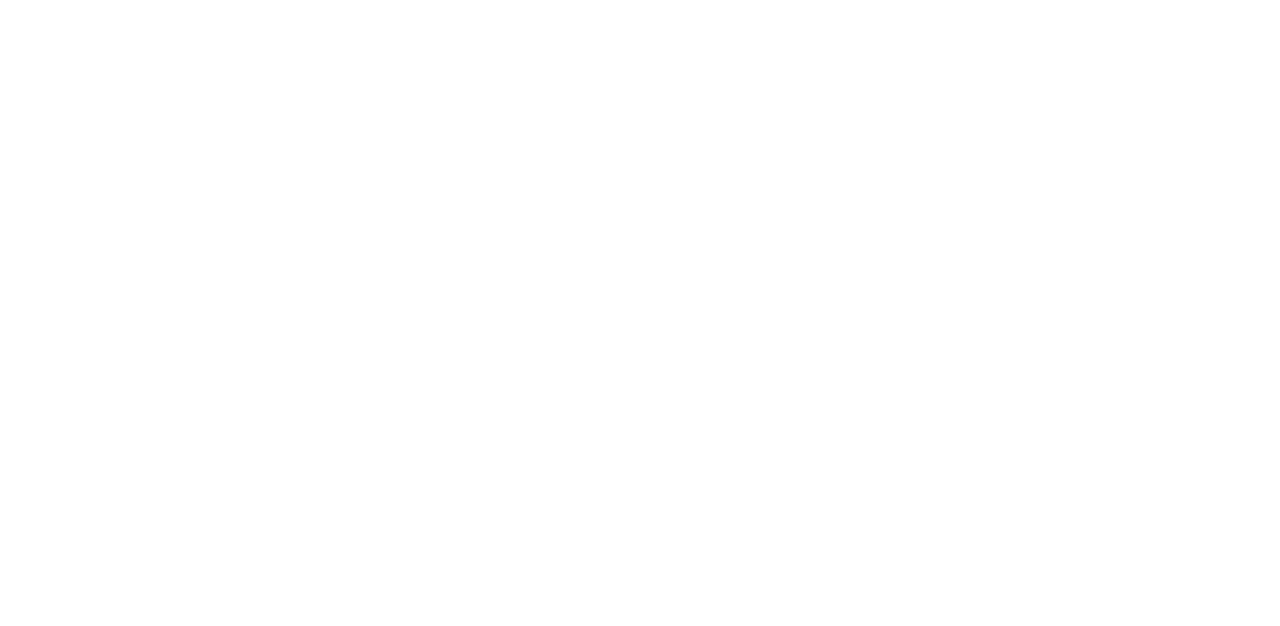
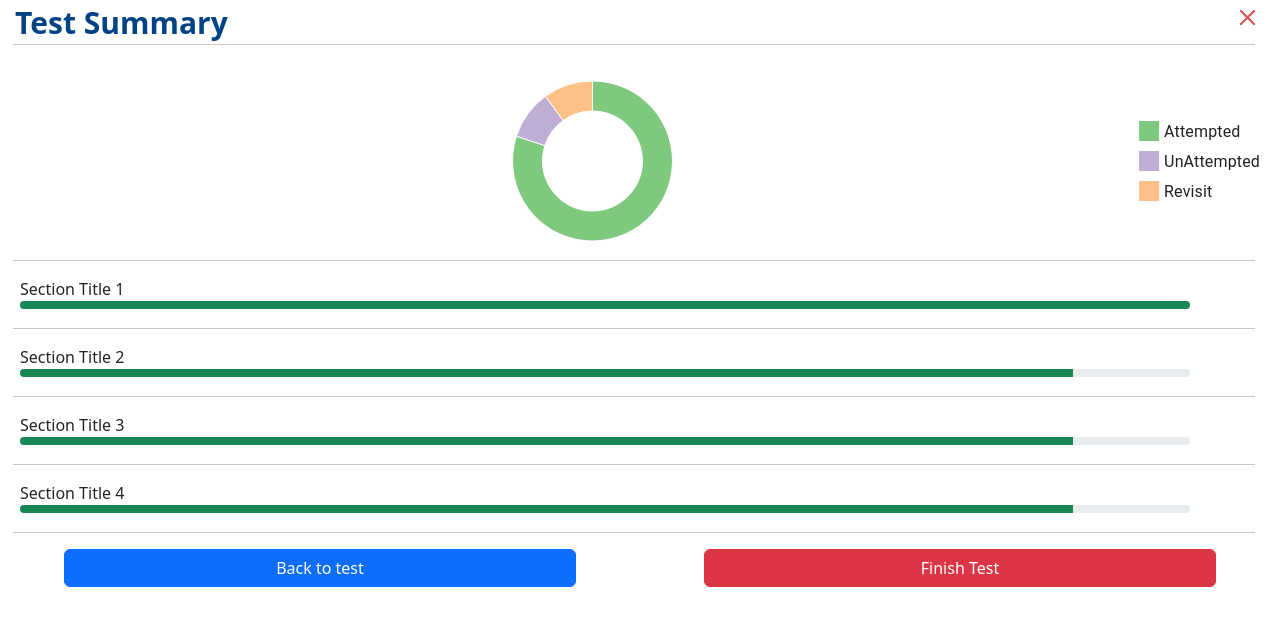
Before and after one commit to uma-qb/Assessment, a React (Create React App) app: page /summary in a window 1280 px wide. Before the commit this address had no page. Shown: the top 626 px of the page. Built offline with nearby package versions, Linux system fonts and the light colour scheme.

Commit message:
summary page implemented

```diff
--- a/src/App.js
+++ b/src/App.js
@@ -11,8 +11,8 @@
 import QuizFirstPage from './QuizPages/QuizFirstPage';
 import WebCam from './webcam';
 import TestPage from './Test/TestPage';
-
-
+import SummaryPage from './Summary/SummaryPage';
+import Feedback from './Summary/Feedback';
 
 function App() {
   return (
@@ -29,6 +29,8 @@
         <Route path='/quizfirstpage' element={<QuizFirstPage/>}/>
         <Route path='/web' element={<WebCam/>}/>
         <Route path="/test" element={<TestPage/>}/>
+        <Route path='summary' element={<SummaryPage/>}/>
+        <Route path='feedback' element={<Feedback/>}/>
       </Routes>
     </Router>
 
--- /dev/null
+++ b/src/Summary/Feedback.js
@@ -0,0 +1,30 @@
+import React from 'react';
+import Button from 'react-bootstrap/Button';
+import Form from 'react-bootstrap/Form';
+import InputGroup from 'react-bootstrap/InputGroup';
+
+const Feedback = () => {
+  const handleSubmit = () => {
+    alert('Test completed successfully');
+  };
+
+  return (
+    <div>
+      <div className="heading">
+        Feedback
+      </div>
+      <hr className='hrLine' />
+      <div style={{ margin: "25px" }}>
+        <InputGroup>
+          <InputGroup.Text>With textarea</InputGroup.Text>
+          <Form.Control as="textarea" aria-label="With textarea" />
+        </InputGroup>
+      </div>
+      <Button onClick={handleSubmit} style={{ margin: "20px", textAlign: "center" }}>
+        Submit
+      </Button>
+    </div>
+  );
+}
+
+export default Feedback;
--- /dev/null
+++ b/src/Summary/Summary.css
@@ -0,0 +1,15 @@
+.heading{
+    color: #004384;
+    font-weight: bold;
+    font-size: 30px;
+    margin-left: 15px;
+}
+.hrLine{
+    margin-top: -1px;
+    margin-left:13px;
+    margin-right: 25px;
+}
+.sectionTitle{
+    margin-left:  20px;
+    margin-right: 20px;
+}
--- /dev/null
+++ b/src/Summary/SummaryPage.js
@@ -0,0 +1,99 @@
+import React, {  } from 'react';
+import { BsX } from "react-icons/bs";
+import './Summary.css'
+import { PieChart } from '@mui/x-charts/PieChart';
+import ProgressBar from 'react-bootstrap/ProgressBar';
+import Button from 'react-bootstrap/Button';
+import { useNavigate } from 'react-router-dom';
+
+const SummaryPage = ({ attemptedCount, totalQuestions, revisitCount }) => {
+  const unattemptedCount = totalQuestions - attemptedCount;
+
+  const data = {
+    labels: ['Attempted', 'Unattempted', 'Revisit'],
+    datasets: [
+      {
+        data: [attemptedCount, unattemptedCount, revisitCount],
+        backgroundColor: ['#36A2EB', '#FF6384', '#FFCE56'],
+        hoverBackgroundColor: ['#36A2EB', '#FF6384', '#FFCE56']
+      }
+    ]
+  };
+
+  const data1 = [
+    { label: 'Attempted', value: 800 },
+    { label: 'UnAttempted', value: 100 },
+    { label: 'Revisit', value: 100 },
+  ];
+  const navigate = useNavigate();
+
+   const handleBack = () =>{
+    navigate('/test', {
+    });
+   }
+
+   const handleTest = () =>{
+    navigate('/feedback', {
+    });
+   }
+
+
+    return (
+        <div>
+            <div className="heading">
+            Test Summary <BsX onClick={handleBack}style={{width:"35px",height:"35px",color:"#DD5353",float:"right",marginRight:"15px"}}/>
+            </div>
+            <hr className='hrLine' />
+      <PieChart
+      colors={['#7FC97F', '#BEAED4', '#FDC086']}
+      series={[
+        {
+          outerRadius: 80,
+          innerRadius: 50,
+          data: data1,
+        },
+      ]}
+      height={200}
+    />
+      <hr className='hrLine'/>
+      <div>
+        <span className='sectionTitle'>Section Title 1</span>
+      <ProgressBar variant="success" now={100} className='sectionTitle'
+      style={{height:"8px",marginBottom:"20px",marginRight:"90px"}}/>
+        <hr className='hrLine'/>
+      </div>
+      <div>
+        <span className='sectionTitle'>Section Title 2</span>
+        <ProgressBar variant="success" now={90} className='sectionTitle'
+      style={{height:"8px",marginBottom:"20px",marginRight:"90px"}}/>
+        <hr className='hrLine'/>
+      </div>
+      <div>
+        <span className='sectionTitle'>Section Title 3</span>
+        <ProgressBar variant="success" now={90} className='sectionTitle'
+      style={{height:"8px",marginBottom:"20px",marginRight:"90px"}}/>
+        <hr className='hrLine'/>
+      </div>
+      <div>
+        <span className='sectionTitle'>Section Title 4</span>
+        <ProgressBar variant="success" now={90} className='sectionTitle'
+      style={{height:"8px",marginBottom:"20px",marginRight:"90px"}}/>
+        <hr className='hrLine'/>
+      </div>
+      <div style={{ display: 'flex', width: '100%' }}>
+      <div style={{ width: '50%', display: 'flex', justifyContent: 'center', alignItems: 'center' }}>
+        <Button variant="primary" size="md" style={{ width: '80%' ,marginBottom:"20px"}} onClick={handleBack}>
+          Back to test
+        </Button>
+      </div>
+      <div style={{ width: '50%', display: 'flex', justifyContent: 'center', alignItems: 'center' }}>
+        <Button variant="danger" size="md" style={{ width: '80%',marginBottom:"20px" }} onClick={handleTest}>
+          Finish Test
+        </Button>
+      </div>
+    </div>
+        </div>
+    )
+}
+
+export default SummaryPage;
--- a/src/Test/TestPage.js
+++ b/src/Test/TestPage.js
@@ -10,9 +10,11 @@
 import questionsData from './questions.json';
 import logo from './../images/qbrainxlogo.png';
 import { BsX } from "react-icons/bs";
+import { useNavigate } from 'react-router-dom';
 import './Test.css';
 
 function TestPage() {
+  const navigate = useNavigate();
   const [currentSectionIndex, setCurrentSectionIndex] = useState(0);
   const [currentPage, setCurrentPage] = useState(1);
   const [selectedChoices, setSelectedChoices] = useState({});
@@ -20,6 +22,11 @@
   const [sectionChoices, setSectionChoices] = useState(
     Array(questionsData.sections.length).fill({}).map(() => ({}))
   );
+
+  const handleFinishTestClick = () => {
+    navigate('/summary', {
+    });
+  };
 
   // Initialize timers from JSON
   const totalTestDuration = questionsData.timers.totalTestTime;
@@ -155,6 +162,7 @@
 
   const attemptedCount = Object.keys(selectedChoices).length;
 
+
   return (
     <div>
       <Row className="cardtest_section">
@@ -183,7 +191,7 @@
           </div>
         </Col>
         <Col xs={12} md={2} style={{ float: "right", marginRight: "20px" }}>
-          <Button className='finishbtn'>Finish Test</Button>
+          <Button className='finishbtn' onClick={handleFinishTestClick}>Finish Test</Button>
         </Col>
       </Row>
       <Row>
--- a/src/Test/questions.json
+++ b/src/Test/questions.json
@@ -140,31 +140,6 @@
           "number": 5,
           "text": "Dummy question 5 for Section 3",
           "options": ["Option A", "Option B", "Option C", "Option D"]
-        },
-        {
-          "number": 6,
-          "text": "Dummy question 6 for Section 3",
-          "options": ["Option A", "Option B", "Option C", "Option D"]
-        },
-        {
-          "number": 7,
-          "text": "Dummy question 7 for Section 3",
-          "options": ["Option A", "Option B", "Option C", "Option D"]
-        },
-        {
-          "number": 8,
-          "text": "Dummy question 8 for Section 3",
-          "options": ["Option A", "Option B", "Option C", "Option D"]
-        },
-        {
-          "number": 9,
-          "text": "Dummy question 9 for Section 3",
-          "options": ["Option A", "Option B", "Option C", "Option D"]
-        },
-        {
-          "number": 10,
-          "text": "Dummy question 10 for Section 3",
-          "options": ["Option A", "Option B", "Option C", "Option D"]
         }
       ]
     },
@@ -196,32 +171,8 @@
           "number": 5,
           "text": "Dummy question 5 for Section 4",
           "options": ["Option A", "Option B", "Option C", "Option D"]
-        },
-        {
-          "number": 6,
-          "text": "Dummy question 6 for Section 4",
-          "options": ["Option A", "Option B", "Option C", "Option D"]
-        },
-        {
-          "number": 7,
-          "text": "Dummy question 7 for Section 4",
-          "options": ["Option A", "Option B", "Option C", "Option D"]
-        },
-        {
-          "number": 8,
-          "text": "Dummy question 8 for Section 4",
-          "options": ["Option A", "Option B", "Option C", "Option D"]
-        },
-        {
-          "number": 9,
-          "text": "Dummy question 9 for Section 4",
-          "options": ["Option A", "Option B", "Option C", "Option D"]
-        },
-        {
-          "number": 10,
-          "text": "Dummy question 10 for Section 4",
-          "options": ["Option A", "Option B", "Option C", "Option D"]
         }
+
       ]
     }
   ],
```
Also changed, not shown: package.json (+7 -0 lines).
